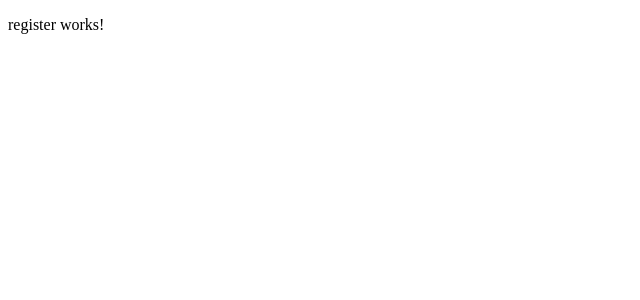
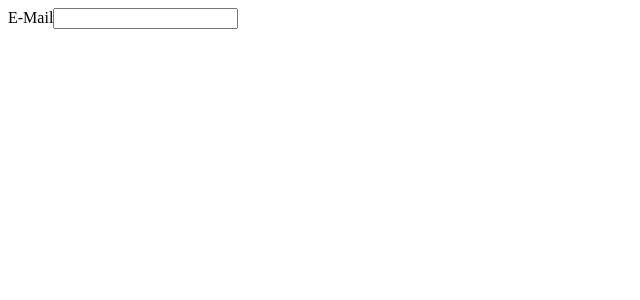
Before and after one commit to TobiasIllnerDev/JobTrack, an Angular app: page /register in a window 1280 px wide. Shown: the top 300 px of the page, without its empty margins (0-640 px from the left). Built offline with nearby package versions, Linux system fonts and the light colour scheme.

Commit message:
feat: added ReactivForms for Register

```diff
--- a/src/app/pages/register/register.html
+++ b/src/app/pages/register/register.html
@@ -1 +1 @@
-<p>register works!</p>
+<label for="email">E-Mail</label> <input id="email" type="email" [formControl]="emailAdress" />
--- a/src/app/pages/register/register.ts
+++ b/src/app/pages/register/register.ts
@@ -1,9 +1,12 @@
 import { Component } from '@angular/core';
+import { FormControl, ReactiveFormsModule } from '@angular/forms';
 
 @Component({
-  imports: [],
+  imports: [ReactiveFormsModule],
   selector: 'app-register',
   styleUrl: './register.scss',
   templateUrl: './register.html',
 })
-export class Register {}
+export class Register {
+  emailAdress = new FormControl('');
+}
```
